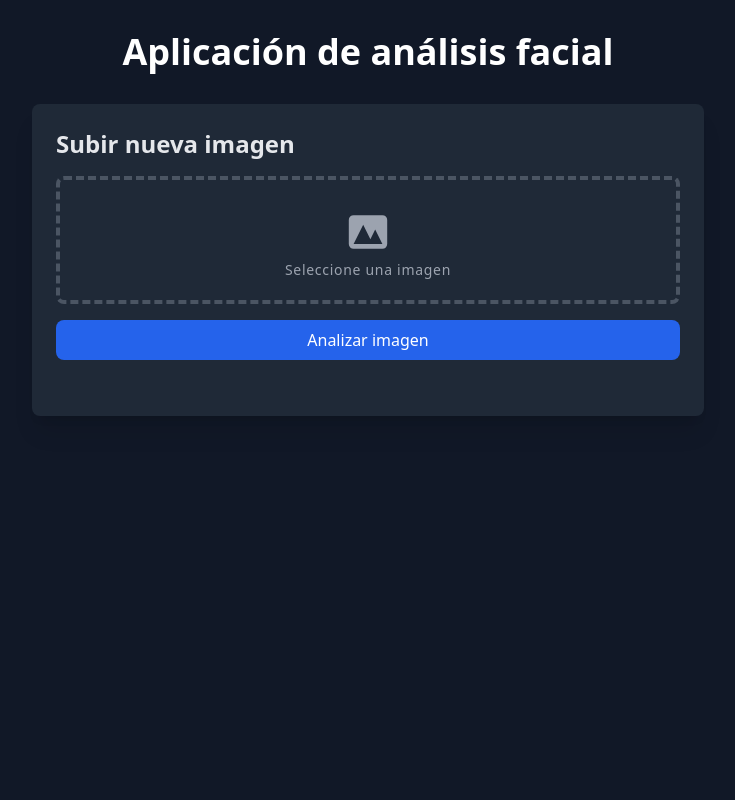
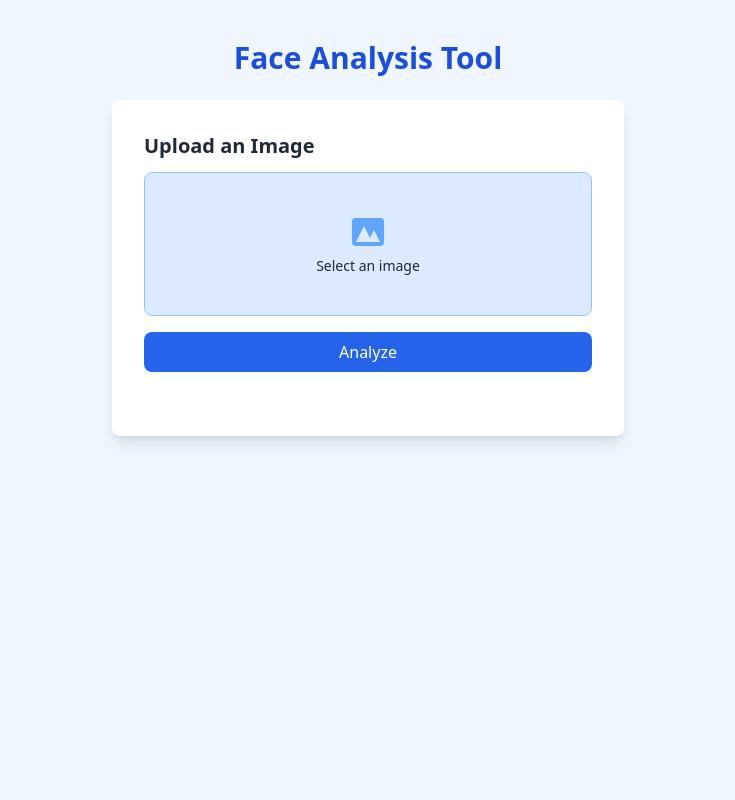
Before and after one commit to ANAFRAN82/anafrancoemociones, a Flask app: page / in a window 1280 px wide. Shown: the whole page, without its empty margins (272-1007 px from the left). Run offline with Flask 2, Linux system fonts and the light colour scheme; some libraries are stand-ins or nearby versions.

Commit message:
Update index.html

```diff
--- a/emotion/templates/index.html
+++ b/emotion/templates/index.html
@@ -1,76 +1,66 @@
 <!DOCTYPE html>
 <html lang="en">
+
 <head>
     <meta charset="UTF-8">
     <meta name="viewport" content="width=device-width, initial-scale=1.0">
-    <title>Aplicación de análisis facial</title>
+    <title>Face Analysis Tool</title>
     <script src="https://cdn.tailwindcss.com"></script>
     <script src="https://code.jquery.com/jquery-3.6.0.min.js"></script>
 </head>
-<body class="bg-gray-900 min-h-screen">
-    <div class="container mx-auto px-4 py-8">
-        <h1 class="text-4xl font-bold text-center mb-8 text-white">Aplicación de análisis facial</h1>
 
-        <div class="max-w-2xl mx-auto bg-gray-800 rounded-lg shadow-xl p-6">
+<body class="bg-blue-50 min-h-screen text-gray-800">
+
+    <div class="container mx-auto px-6 py-10">
+        <h1 class="text-3xl font-semibold text-center mb-6 text-blue-700">Face Analysis Tool</h1>
+
+        <div class="max-w-lg mx-auto bg-white rounded-lg shadow-lg p-8">
             <!-- File Upload Section -->
-            <div class="mb-8">
-                <h2 class="text-2xl font-semibold mb-4 text-gray-200">Subir nueva imagen</h2>
+            <section class="mb-8">
+                <h2 class="text-xl font-semibold mb-3">Upload an Image</h2>
                 <form id="uploadForm" class="space-y-4">
-                    <div class="flex items-center justify-center w-full">
-                        <label class="flex flex-col w-full h-32 border-4 border-dashed border-gray-600 hover:border-gray-500 hover:bg-gray-700 rounded-lg">
-                            <div class="flex flex-col items-center justify-center pt-7">
-                                <svg xmlns="http://www.w3.org/2000/svg" class="w-12 h-12 text-gray-400 group-hover:text-gray-300" viewBox="0 0 20 20" fill="currentColor">
-                                    <path fill-rule="evenodd" d="M4 3a2 2 0 00-2 2v10a2 2 0 002 2h12a2 2 0 002-2V5a2 2 0 00-2-2H4zm12 12H4l4-8 3 6 2-4 3 6z" clip-rule="evenodd" />
-                                </svg>
-                                <p class="pt-1 text-sm tracking-wider text-gray-400 group-hover:text-gray-300">
-                                    Seleccione una imagen</p>
-                            </div>
-                            <input type="file" class="opacity-0" name="file" accept=".jpg,.jpeg,.png" />
-                        </label>
-                    </div>
-                    <button type="submit" class="w-full px-4 py-2 text-white bg-blue-600 rounded-lg hover:bg-blue-700 focus:outline-none focus:ring-2 focus:ring-blue-500 focus:ring-opacity-50">
-                        Analizar imagen
-                    </button>
+                    <label class="flex flex-col items-center justify-center w-full h-36 bg-blue-100 rounded-lg border border-blue-300 hover:bg-blue-200 cursor-pointer">
+                        <div class="flex flex-col items-center">
+                            <svg xmlns="http://www.w3.org/2000/svg" class="w-10 h-10 text-blue-400" fill="currentColor" viewBox="0 0 20 20">
+                                <path fill-rule="evenodd" d="M4 3a2 2 0 00-2 2v10a2 2 0 002 2h12a2 2 0 002-2V5a2 2 0 00-2-2H4zm12 12H4l4-8 3 6 2-4 3 6z" clip-rule="evenodd" />
+                            </svg>
+                            <p class="text-sm mt-1">Select an image</p>
+                        </div>
+                        <input type="file" class="hidden" name="file" accept=".jpg,.jpeg,.png" />
+                    </label>
+                    <button type="submit" class="w-full bg-blue-600 text-white py-2 rounded-lg hover:bg-blue-700">Analyze</button>
                 </form>
-            </div>
+            </section>
 
             <!-- Results Section -->
-            <div id="results" class="hidden">
-                <h2 class="text-2xl font-semibold mb-4 text-gray-200">Resultados del análisis</h2>
-                <div class="border border-gray-700 rounded-lg p-4 bg-gray-700">
-                    <img id="resultImage" class="max-w-full h-auto mx-auto" src="" alt="Analysis Result">
+            <section id="results" class="hidden">
+                <h2 class="text-xl font-semibold mb-3">Analysis Results</h2>
+                <div class="rounded-lg overflow-hidden">
+                    <img id="resultImage" class="w-full h-auto" src="" alt="Analysis Result">
                 </div>
-            </div>
+            </section>
 
             <!-- Loading Indicator -->
-            <div id="loading" class="hidden">
-                <div class="flex items-center justify-center p-4">
-                    <div class="animate-spin rounded-full h-12 w-12 border-b-2 border-blue-500"></div>
-                </div>
-            </div>
+            <section id="loading" class="hidden text-center my-4">
+                <div class="animate-spin rounded-full h-10 w-10 border-t-4 border-blue-500"></div>
+            </section>
 
             <!-- Error Display -->
-            <div id="error" class="hidden mt-4 p-4 bg-red-900 border border-red-700 text-red-200 rounded-lg">
-            </div>
+            <section id="error" class="hidden mt-4 p-3 bg-red-100 border border-red-300 text-red-600 rounded-lg">
+            </section>
 
             <!-- Existing Images Section -->
             {% if images %}
-            <div class="mt-8">
-                <h2 class="text-2xl font-semibold mb-4 text-gray-200">Imágenes cargadas previamente</h2>
-                <div class="grid grid-cols-2 md:grid-cols-3 gap-4">
+            <section class="mt-8">
+                <h2 class="text-xl font-semibold mb-3">Previous Uploads</h2>
+                <div class="grid grid-cols-2 gap-4">
                     {% for image in images %}
                     <div class="relative group">
-                        <img src="{{ url_for('static', filename='uploads/' + image) }}"
-                             alt="{{ image }}"
-                             class="w-full h-32 object-cover rounded-lg cursor-pointer hover:opacity-75 transition-opacity"
-                             onclick="analyzeExisting('{{ image }}')">
-                        <div class="absolute bottom-0 left-0 right-0 bg-black bg-opacity-70 text-gray-200 text-xs p-1 rounded-b-lg truncate">
-                            {{ image }}
-                        </div>
+                        <img src="{{ url_for('static', filename='uploads/' + image) }}" alt="{{ image }}" class="w-full h-24 object-cover rounded-lg cursor-pointer" onclick="analyzeExisting('{{ image }}')">
                     </div>
                     {% endfor %}
                 </div>
-            </div>
+            </section>
             {% endif %}
         </div>
     </div>
@@ -89,10 +79,8 @@
         $(document).ready(function() {
             $('#uploadForm').on('submit', function(e) {
                 e.preventDefault();
-
                 var formData = new FormData(this);
                 showLoading();
-
                 $.ajax({
                     url: '/analyze',
                     type: 'POST',
@@ -106,9 +94,7 @@
                     },
                     error: function(xhr) {
                         hideLoading();
-                        $('#error')
-                            .removeClass('hidden')
-                            .text(xhr.responseJSON?.error || 'An error occurred');
+                        $('#error').removeClass('hidden').text(xhr.responseJSON?.error || 'An error occurred');
                     }
                 });
             });
@@ -116,10 +102,8 @@
 
         function analyzeExisting(filename) {
             showLoading();
-
             const formData = new FormData();
             formData.append('existing_file', filename);
-
             $.ajax({
                 url: '/analyze',
                 type: 'POST',
@@ -133,9 +117,7 @@
                 },
                 error: function(xhr) {
                     hideLoading();
-                    $('#error')
-                        .removeClass('hidden')
-                        .text(xhr.responseJSON?.error || 'An error occurred');
+                    $('#error').removeClass('hidden').text(xhr.responseJSON?.error || 'An error occurred');
                 }
             });
         }
```
